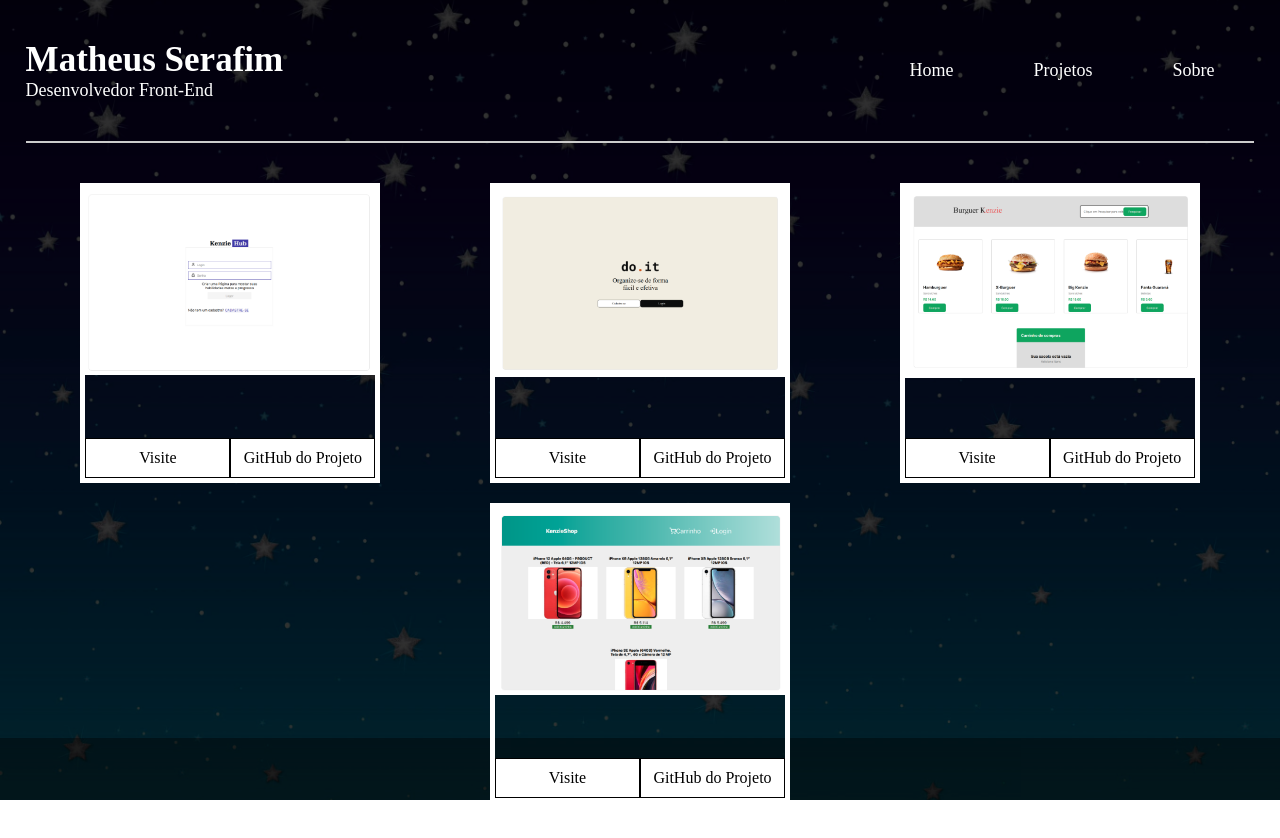
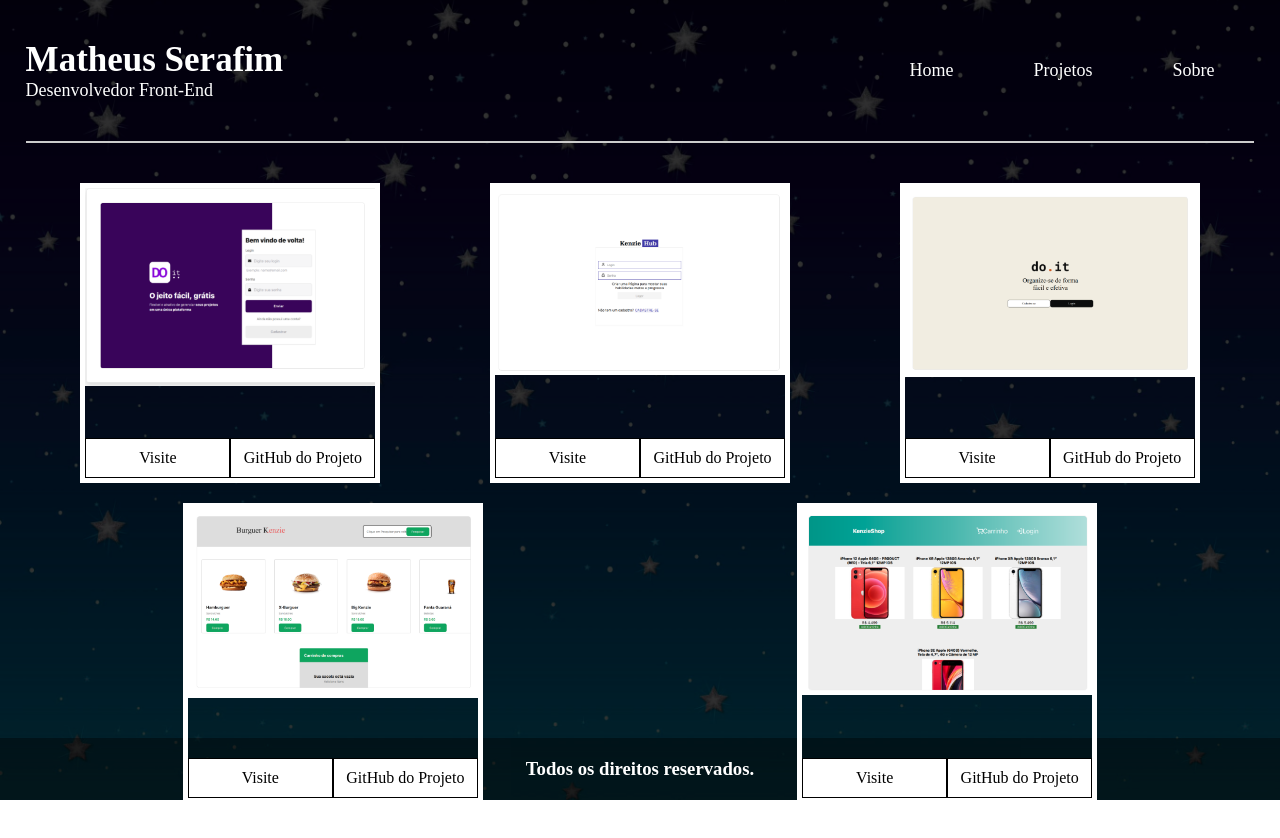
Before and after one commit to serafimmatheus/serafimmatheus, a React (Create React App) app: page /projetos in a window 1280 px wide. Shown: the top 838 px of the page. Built offline with nearby package versions, Linux system fonts and the light colour scheme.

Commit message:
feat: add more one project

```diff
--- a/src/Page/Projetos/index.jsx
+++ b/src/Page/Projetos/index.jsx
@@ -7,6 +7,7 @@ import kenziehub from "../../Assets/kenziehub.png";
 import kenzieshop from "../../Assets/kenzieshop.png";
 import { useContext } from "react";
 import { HomeContext } from "../../Context/HomeContext";
+import doitts from "../../Assets/do-it-ts.png";
 
 export const Projetos = () => {
   const {
@@ -54,6 +55,24 @@ export const Projetos = () => {
       <MainProjetos>
         <Container>
           <div className="box-main-projects">
+            <div className="box-main_single-projects">
+              <figure>
+                <img src={doitts} alt="Imagem do Projeto" />
+              </figure>
+
+              <div className="buttons">
+                <a target="_blank" href="https://do-it-ts.vercel.app/">
+                  Visite
+                </a>
+                <a
+                  target="_blank"
+                  href="https://github.com/serafimmatheus/do-it-ts"
+                >
+                  GitHub do Projeto
+                </a>
+              </div>
+            </div>
+
             <div className="box-main_single-projects">
               <figure>
                 <img src={kenziehub} alt="Imagem do Projeto" />
```
Also changed, not shown: src/Assets/do-it-ts.png (added).
